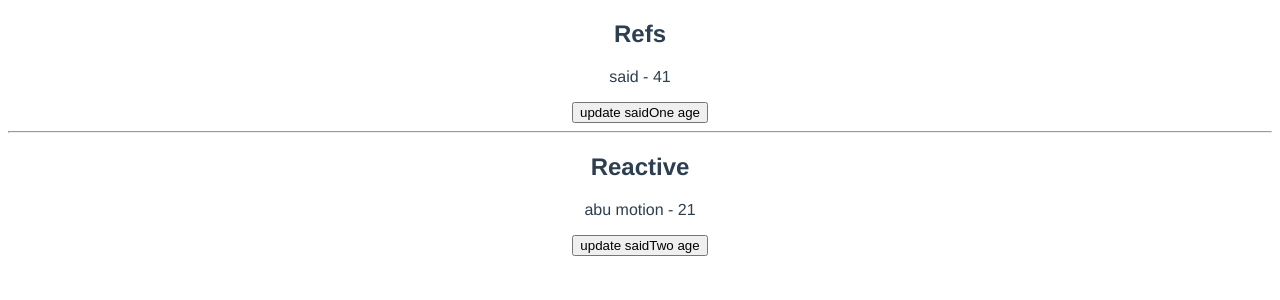
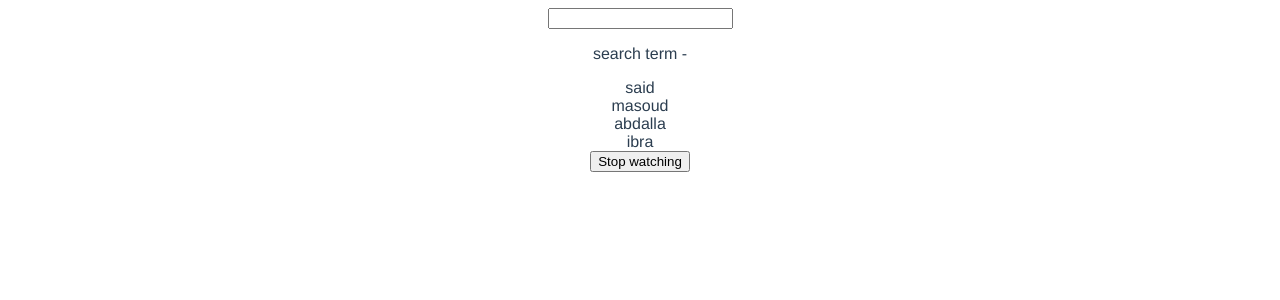
Before and after one commit to saidAbdirahman/Dojo-blog, a Vue app: page / in a window 1280 px wide. Shown: the top 300 px of the page. Built offline with nearby package versions, Linux system fonts and the light colour scheme.

Commit message:
Computed watch, and watch effect
Signed-off-by: saidAbdirahman <saidqaaje11@gmail.com>

```diff
--- a/src/views/HomeView.vue
+++ b/src/views/HomeView.vue
@@ -1,40 +1,42 @@
 <template>
   <div class="home">
 
-<h2>Refs</h2>
-<p >{{saidOne.name}} - {{ saidOne.age }}</p>
-<button @click="updatesaidOne()">update saidOne age</button>
-<hr>
-<h2>Reactive</h2>
-<p >{{saidTwo.name}} - {{ saidTwo.age }}</p>
-<button @click="updatesaidTwo()">update saidTwo age</button>
+<input type="text" v-model="search">
+<p>search term - {{ search }} </p>
+<div v-for="name in matchingNames" :key="name">
+  {{ name }}
+</div>
   </div>
+  <button @click="handleClick()">Stop watching</button>
 </template>
 
 <script>
-import { ref,reactive } from 'vue'
+
+import { ref,reactive, computed, watch, watchEffect, handleError } from 'vue'
 // @ is an alias to /src
 
 
 export default {
   name: 'HomeView',
   setup(){
-    const saidOne = ref({name:'said',age:41})
-    const saidTwo = reactive({name:'abu motion',age:21})
-   const updatesaidOne = () =>{
-    saidOne.value.age = 31
 
-   }
-   const updatesaidTwo = () =>{
-    saidTwo.age = 11
-   }
-       return {
-      saidOne,
-      updatesaidOne,
-      saidTwo,
-      updatesaidTwo
+    const search = ref('')
+    const names = ref(['said', 'masoud', 'abdalla', 'ibra'])
 
+    const matchingNames = computed(() => {
+      return names.value.filter((name => name.includes(search.value)))
+    })
+    const stopWatch = watch(search, ()=>{
+      console.log('search changed')
+    })
+    const stopEffect = watchEffect(()=>{
+      console.log('watch effect')
+    })
+    const handleClick = () =>{
+      stopEffect()
+      stopWatch()
     }
+       return { names, search, matchingNames, handleClick }
   } ,
 
 }
```
